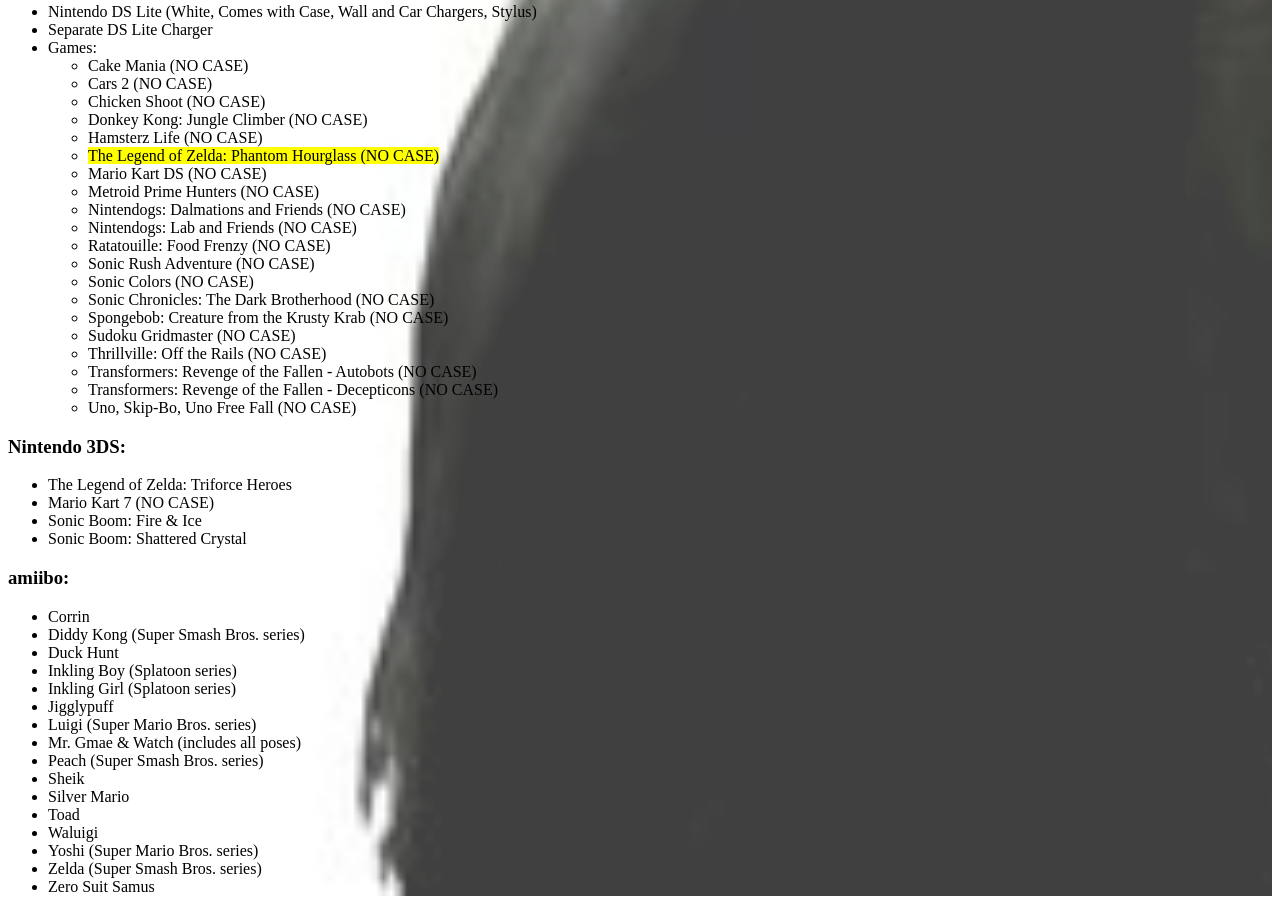
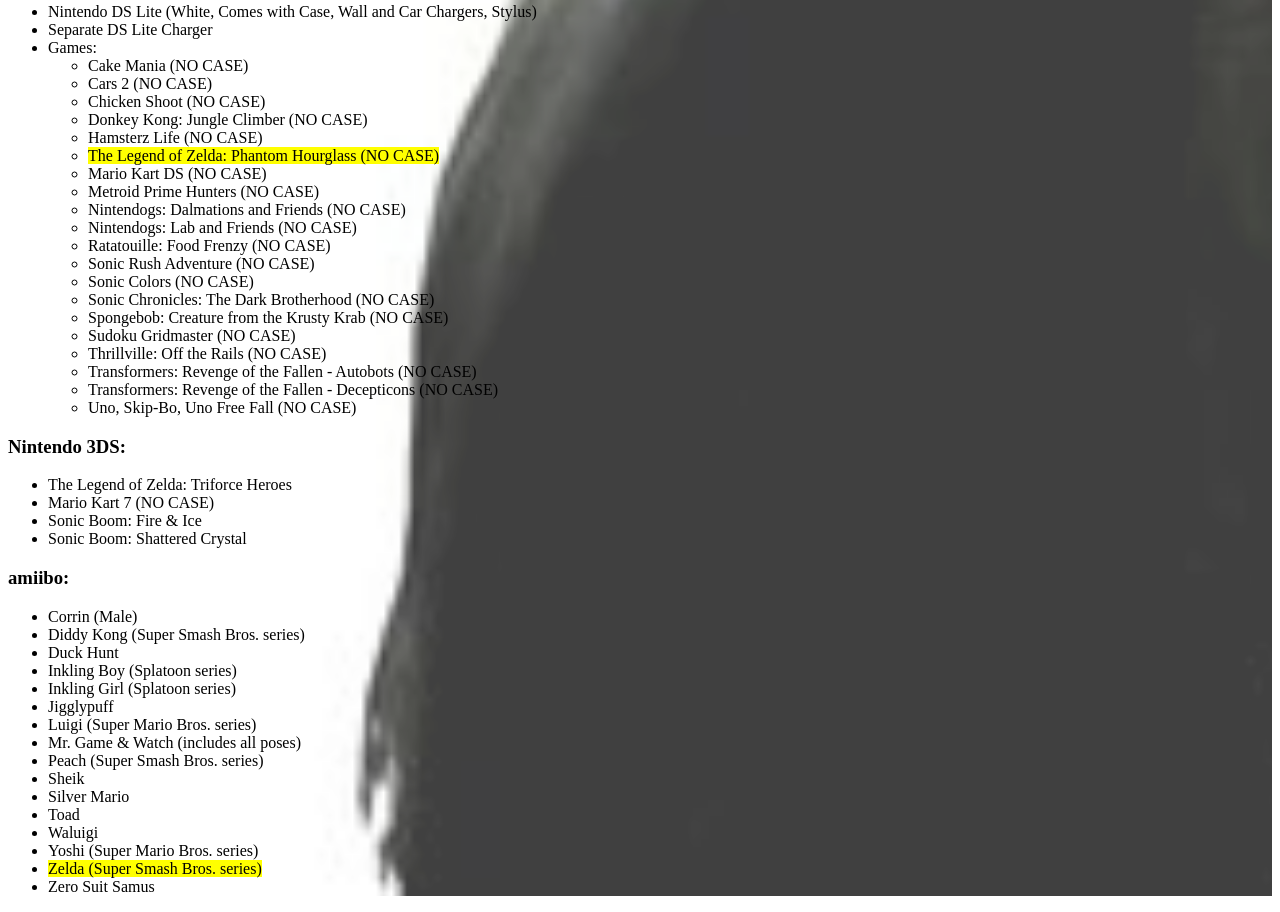
Before and after one commit to JohnAmaral/GamesToSell, a plain HTML site: page index.html in a window 1280 px wide. Shown: the part 2608-3520 px from the top of the page. Drawn offline with Linux system fonts and the light colour scheme.

Commit message:
Specify Male Corrin, Zelda amiibo in progress

```diff
--- a/index.html
+++ b/index.html
@@ -216,21 +216,21 @@
     </ul>
     <h3>amiibo:</h3>
     <ul>
-        <li>Corrin</li>
+        <li>Corrin (Male)</li>
         <li>Diddy Kong (Super Smash Bros. series)</li>
         <li>Duck Hunt</li>
         <li>Inkling Boy (Splatoon series)</li>
         <li>Inkling Girl (Splatoon series)</li>
         <li>Jigglypuff</li>
         <li>Luigi (Super Mario Bros. series)</li>
-        <li>Mr. Gmae & Watch (includes all poses)</li>
+        <li>Mr. Game & Watch (includes all poses)</li>
         <li>Peach (Super Smash Bros. series)</li>
         <li>Sheik</li>
         <li>Silver Mario</li>
         <li>Toad</li>
         <li>Waluigi</li>
         <li>Yoshi (Super Mario Bros. series)</li>
-        <li>Zelda (Super Smash Bros. series)</li>
+        <li><span style="background-color:yellow">Zelda (Super Smash Bros. series)</span></li>
         <li>Zero Suit Samus</li>
     </ul>
 
```
